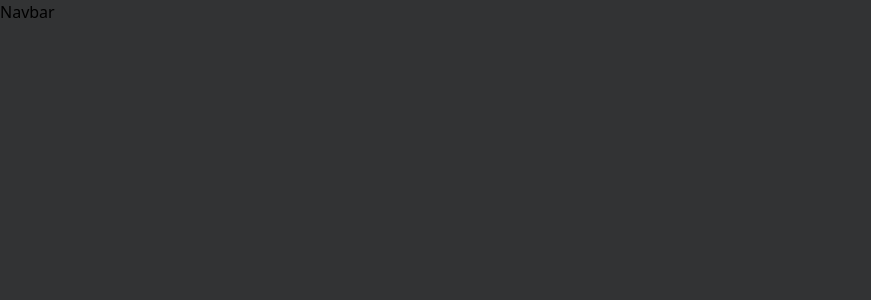
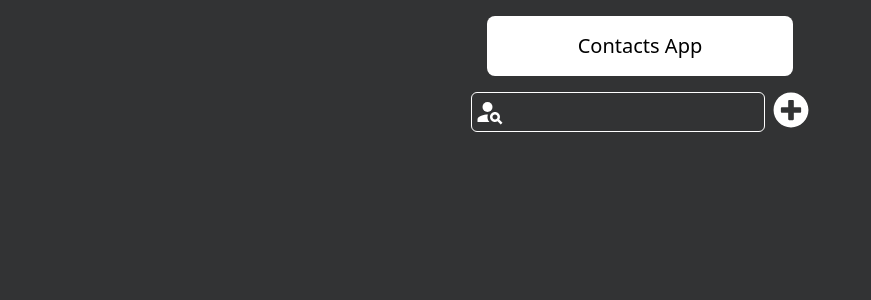
Before and after one commit to Dev-Rishav/Contacts_App, a React (Vite) app in the folder Contacts_App/: page / in a window 1280 px wide. Shown: the top 300 px of the page, without its empty margins (0-871 px from the left). Built offline with nearby package versions, Linux system fonts and the light colour scheme.

Commit message:
Beautify Navbar and introduce search box

```diff
--- a/Contacts_App/package.json
+++ b/Contacts_App/package.json
@@ -12,7 +12,8 @@
   "dependencies": {
     "firebase": "^10.12.2",
     "react": "^18.2.0",
-    "react-dom": "^18.2.0"
+    "react-dom": "^18.2.0",
+    "react-icons": "^5.2.1"
   },
   "devDependencies": {
     "@types/react": "^18.2.66",
--- a/Contacts_App/src/App.jsx
+++ b/Contacts_App/src/App.jsx
@@ -1,13 +1,22 @@
 import './App.css';
-import Navbar from './Components/Navbar'
+import Navbar from './Components/Navbar';
+import { MdPersonSearch } from "react-icons/md";
+import { FaPlusCircle } from "react-icons/fa";
 
 function App() {
 
   return (
     <>
-    <div>
-      <Navbar/>
-    </div>
+      <div className='max-w-[370px] mx-auto px-4'>
+        <Navbar />
+        <div className='flex'>
+        <div className='relative flex items-center flex-grow'>
+          <MdPersonSearch className='text-3xl text-white absolute ml-1'></MdPersonSearch>
+          <input type="text" className='border text-white pl-9 bg-transparent border-white h-10 flex-grow rounded-md '></input>
+        </div>
+        <FaPlusCircle className='text-4xl ml-2 cursor-pointer text-white gap-2'></FaPlusCircle>
+      </div>
+    </div >
     </>
   )
 }
--- a/Contacts_App/src/Components/Navbar.jsx
+++ b/Contacts_App/src/Components/Navbar.jsx
@@ -2,7 +2,10 @@ import React from 'react'
 
 const Navbar = () => {
   return (
-    <div>Navbar</div>
+    <div className='my-4 flex items-center gap-4 text-xl font-medium justify-center h-[60px] bg-white m-4 rounded-lg'>
+            <h1>Contacts App</h1>
+
+    </div>
   )
 }
 
```
Also changed, not shown: 1 other file (tests, documents, lock files or other folders).
